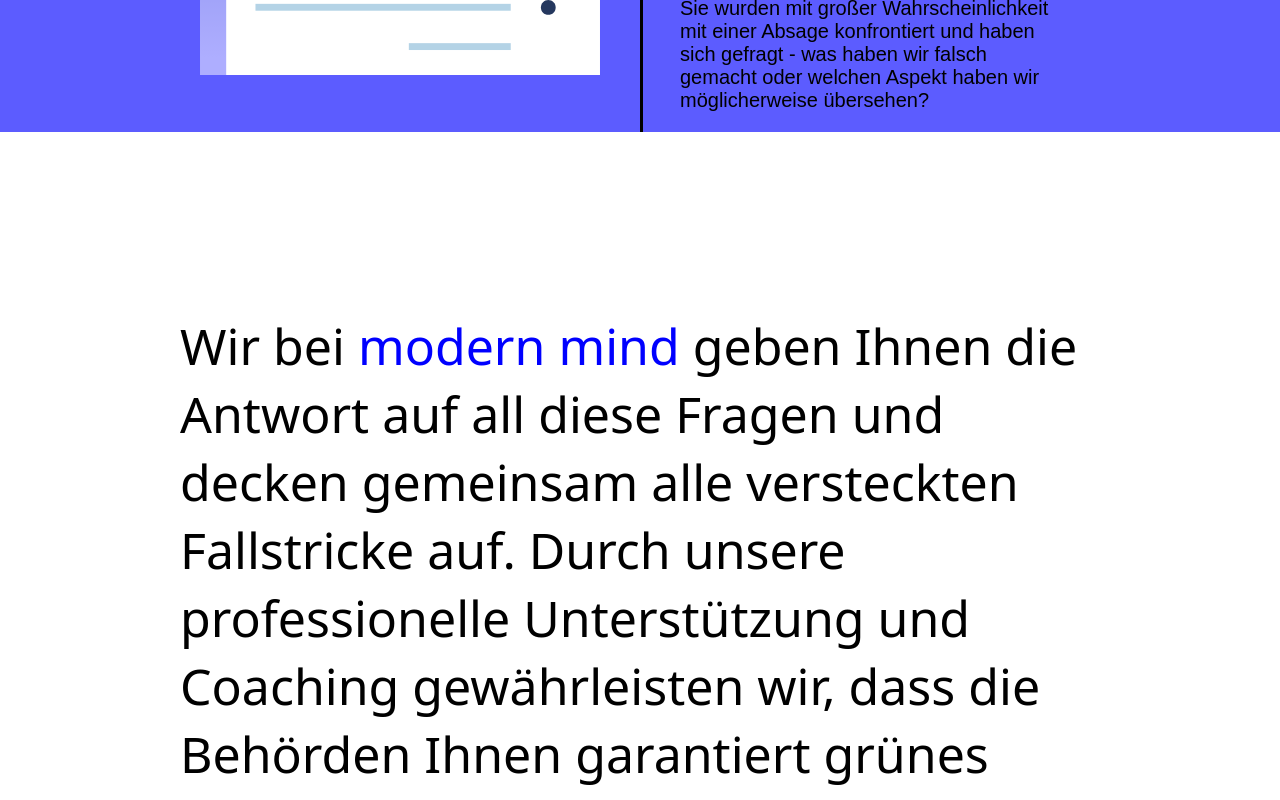
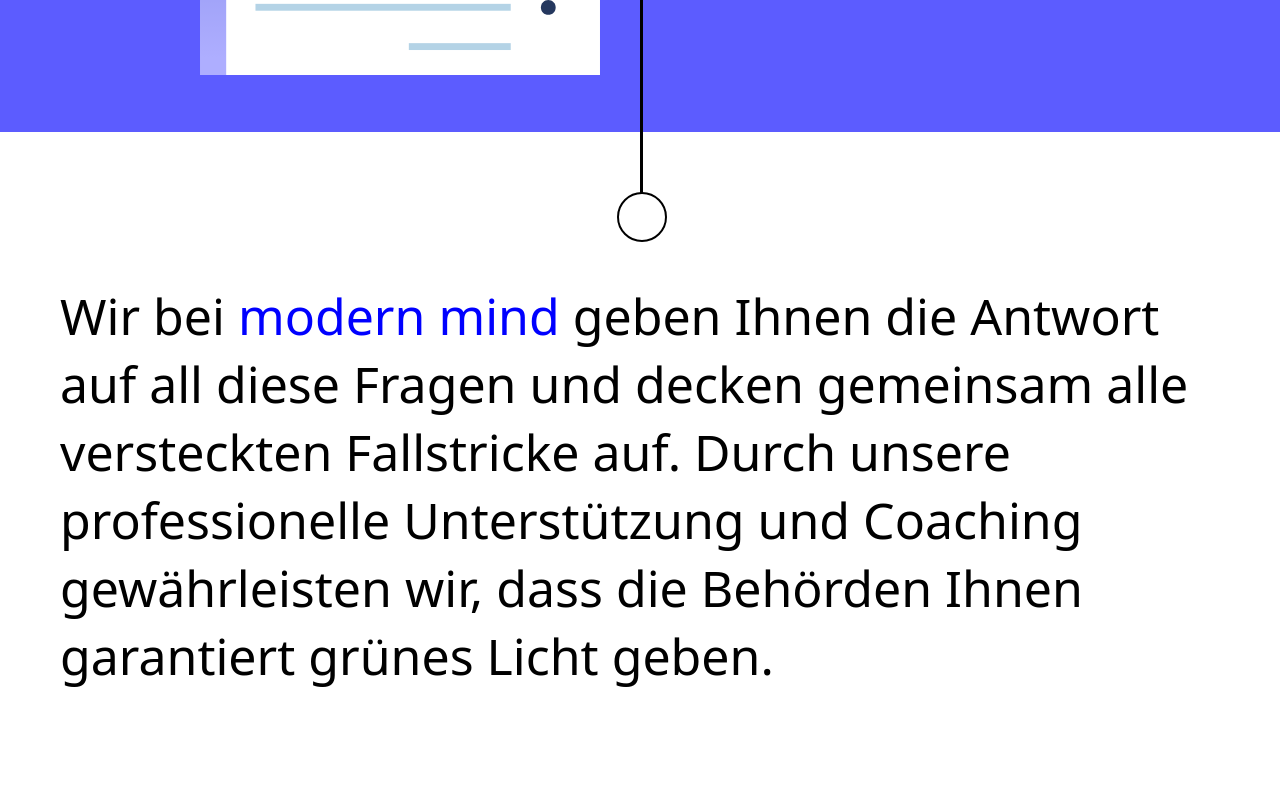
Before and after one commit to tommyb96/modern-mind-recruitment, a React (Create React App) app: page / in a window 1280 px wide. Shown: the part 6340-7140 px from the top of the page. Built offline with nearby package versions, Linux system fonts and the light colour scheme.

Commit message:
add slogan

```diff
--- a/src/components/AboutUs/AboutUs.js
+++ b/src/components/AboutUs/AboutUs.js
@@ -289,6 +289,7 @@ const Person = styled.img`
 
   @media (max-width: 900px) {
     right: -50%;
+    height: 60%;
   }
 `;
 
--- a/src/components/Leistungen.js
+++ b/src/components/Leistungen.js
@@ -84,12 +84,17 @@ export default function Leistungen() {
           </InfoText>
         </InfoWrapper>
       </Wrapper>
-      <SuperBoldText>
-        Wir bei <span>modern mind</span> geben Ihnen die Antwort auf all diese
-        Fragen und decken gemeinsam alle versteckten Fallstricke auf. Durch
-        unsere professionelle Unterstützung und Coaching gewährleisten wir, dass
-        die Behörden Ihnen garantiert grünes Licht geben.
-      </SuperBoldText>
+      <BoldTextWrapper>
+        <SuperBoldTextLine>
+          <SuperBoldTextCircle />
+        </SuperBoldTextLine>
+        <SuperBoldText>
+          Wir bei <span>modern mind</span> geben Ihnen die Antwort auf all diese
+          Fragen und decken gemeinsam alle versteckten Fallstricke auf. Durch
+          unsere professionelle Unterstützung und Coaching gewährleisten wir,
+          dass die Behörden Ihnen garantiert grünes Licht geben.
+        </SuperBoldText>
+      </BoldTextWrapper>
     </>
   );
 }
@@ -181,7 +186,7 @@ const Line = styled.div`
 
 const Circle = styled.div`
   position: absolute;
-  top: 220px;
+  top: 20px;
   left: -14px;
   background-color: white;
   width: 30px;
@@ -189,16 +194,13 @@ const Circle = styled.div`
   border-radius: 50%;
   border: 2.5px solid black;
   z-index: 200;
-  @media (max-width: 900px) {
-    left: -14px;
-  }
 `;
 
 const InfoText = styled.div`
   display: flex;
   flex-direction: column;
   margin: auto;
-  margin-top: 200px;
+  margin-bottom: 200px;
   max-width: 880px;
   font-size: 20px;
 
@@ -342,6 +344,10 @@ const BoldText = styled.div`
   }
 `;
 
+const BoldTextWrapper = styled.div`
+  position: relative;
+`;
+
 const SuperBoldText = styled.div`
   position: relative;
   align-self: center;
@@ -349,23 +355,45 @@ const SuperBoldText = styled.div`
   color: black;
   font-weight: 500;
   font-size: 50px;
-  padding: 80px;
-  margin: 100px;
+
+  margin: 150px 80px 200px 60px;
   max-width: 1200px;
   span {
     color: rgb(0, 0, 255);
   }
+
   @media (max-width: 1024px) {
     font-size: 40px;
-    margin: 5%;
   }
   @media (max-width: 650px) {
-    margin: 3%;
-    padding: 40px;
+    margin: 150px 40px 200px 40px;
     font-size: 28px;
   }
   @media (max-width: 480px) {
-    margin: 3%;
     font-size: 23px;
   }
 `;
+
+const SuperBoldTextLine = styled.div`
+  position: absolute;
+  width: 2.5px;
+  background-color: black;
+  height: 80px;
+  left: 50%;
+
+  @media (max-width: 900px) {
+    left: 15%;
+  }
+`;
+
+const SuperBoldTextCircle = styled.div`
+  position: absolute;
+  top: 60px;
+  left: -23px;
+  background-color: white;
+  width: 50px;
+  height: 50px;
+  border-radius: 50%;
+  border: 2.5px solid black;
+  z-index: 200;
+`;
```
